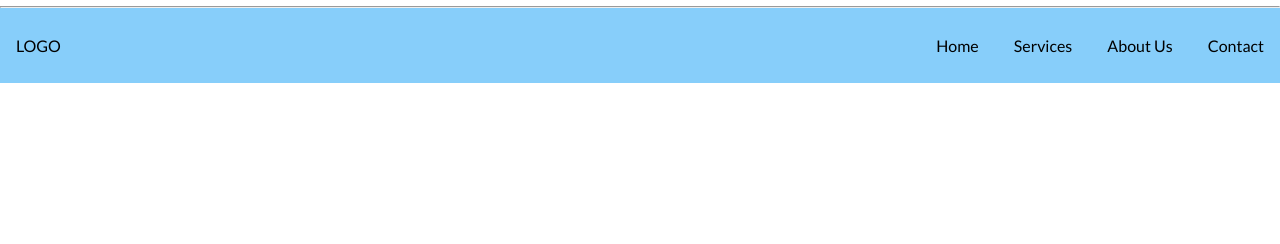
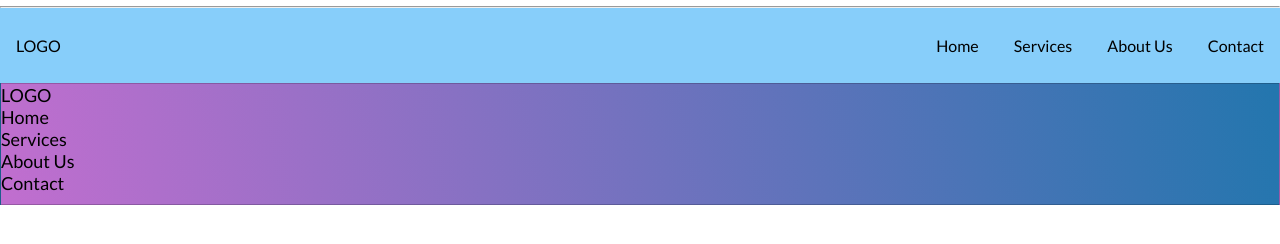
Before and after one commit to vikaschauhan/flexbox-navigation, a plain HTML site: page index.html in a window 1280 px wide. Shown: the part 140-384 px from the top of the page. Drawn offline with Linux system fonts and the light colour scheme.

Commit message:
making third navigation

```diff
--- a/flexbox.css
+++ b/flexbox.css
@@ -23,7 +23,7 @@ a{
 h1{
     padding: 15px 0px;
 }
-
+/* First Navigation based on FreeCodeCamp approach */
 .header-1{
     min-height: 75px;
     padding: 0px 20px;
@@ -58,6 +58,7 @@ h1{
     flex-direction: row;
     justify-content: space-around;
 }
+/* Second Navigation based on little hacking */
 .navbar-2{
     display: flex;
     background: lightskyblue;
@@ -76,3 +77,15 @@ h1{
     padding: 0 1em;
     color: white;
 }
+/* Third Navigation based on Sukhjinder Arora approach */
+.navbar-3{
+    font-size: 18px;
+    background-image: linear-gradient(260deg, #2376ae 0%, #c16ecf  100%);
+    border: 1px solid rgba(0,0,0,0.2);
+    padding-bottom: 10px;
+
+}
+.header-3{
+    color: rgba(255, 255, 255, 0.7);
+
+}
--- a/index.html
+++ b/index.html
@@ -36,6 +36,17 @@
                         </ul>
                     </nav>
                 </div>
+                <div class="header-3">
+                    <nav class="navbar-3">
+                        <a href="">LOGO</a>
+                        <ul>
+                                <li><a href="">Home</a></li>
+                                <li><a href="">Services</a></li>
+                                <li><a href="">About Us</a></li>
+                                <li><a href="">Contact</a></li>
+                        </ul>
+                    </nav>
+                </div>
             </section>
         </main>
     </body>
```
